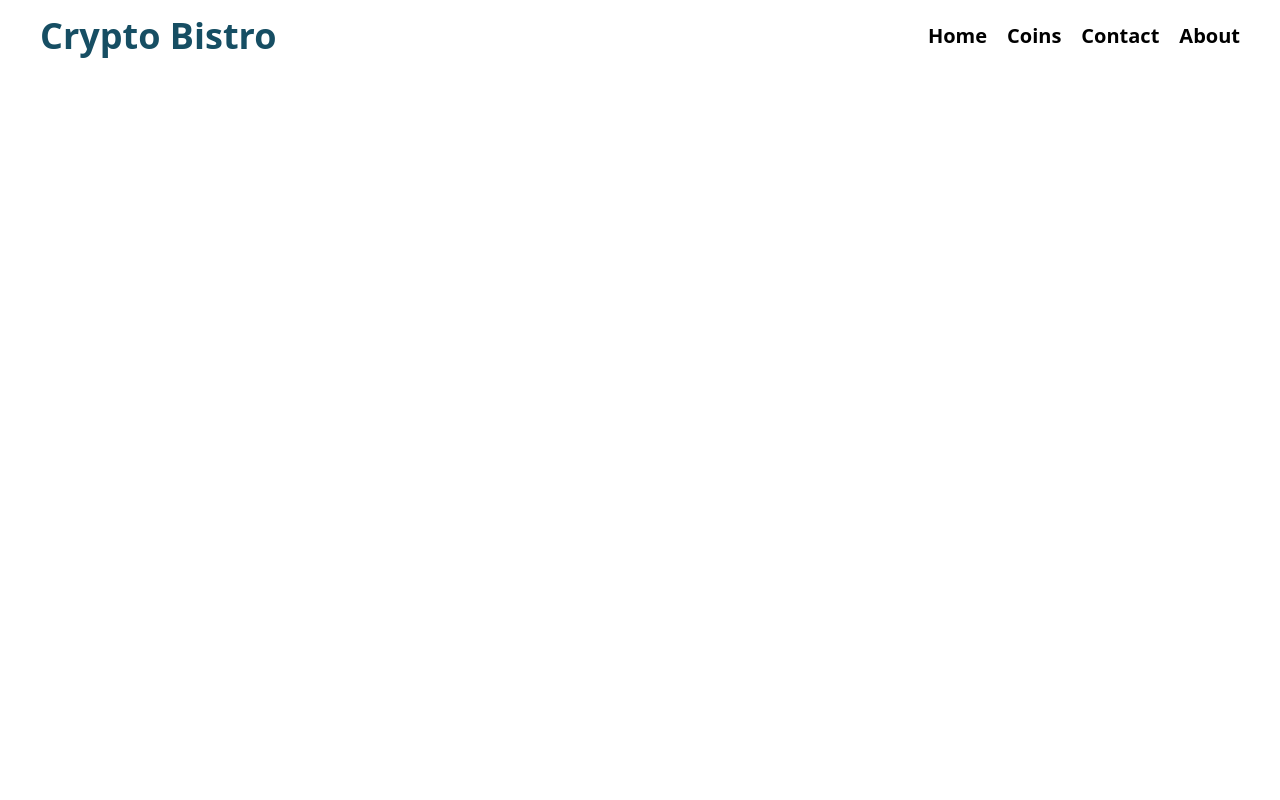
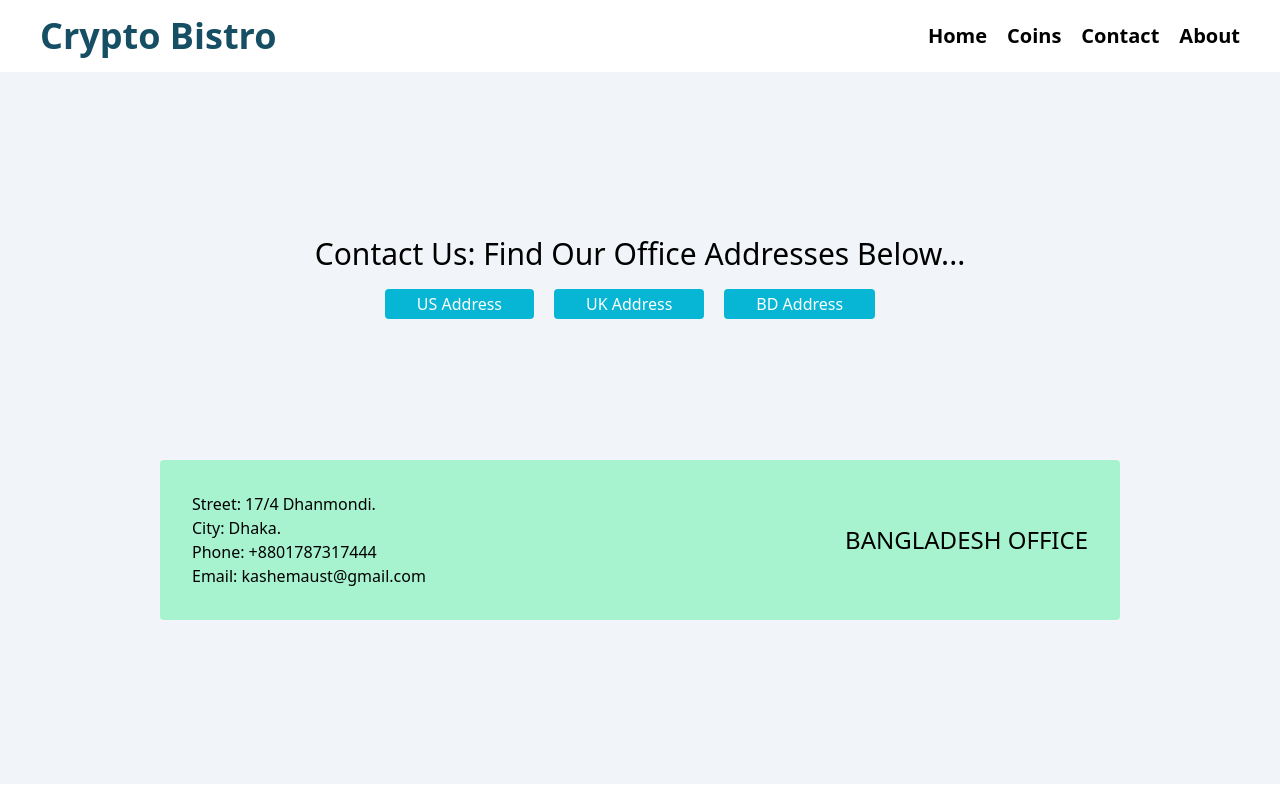
Before and after one commit to engrkashem/crypto-currency-introduction, a React (Create React App) app: page /contact/bd-address in a window 1280 px wide. Built offline with nearby package versions, Linux system fonts and the light colour scheme.

Commit message:
contact with nested route to BD US UK office by Link route dom

```diff
--- a/src/App.js
+++ b/src/App.js
@@ -1,11 +1,14 @@
 import { Route, Routes } from 'react-router-dom';
 import './App.css';
 import About from './components/About/About';
+import BDAddress from './components/BDAddress/BDAddress';
 import CoinDetails from './components/CoinDetails/CoinDetails';
 import Coins from './components/Coins/Coins';
 import Contact from './components/Contact/Contact';
 import Header from './components/Header/Header';
 import Home from './components/Home/Home';
+import UKAddress from './components/UKAddress/UKAddress';
+import USAAddress from './components/USAAddress/USAAddress';
 
 function App() {
   return (
@@ -16,7 +19,11 @@ function App() {
         <Route path='/home' element={<Home />}></Route>
         <Route path='/coins' element={<Coins />}></Route>
         <Route path='/coin-details/:id' element={<CoinDetails />} />
-        <Route path='/contact' element={<Contact />}></Route>
+        <Route path='/contact' element={<Contact />}>
+          <Route path='usa-address' element={<USAAddress />} />
+          <Route path='uk-address' element={<UKAddress />} />
+          <Route path='bd-address' element={<BDAddress />} />
+        </Route>
         <Route path='/about' element={<About />}></Route>
       </Routes>
 
--- a/src/components/About/About.js
+++ b/src/components/About/About.js
@@ -2,7 +2,7 @@ import React from 'react';
 
 const About = () => {
     return (
-        <div>
+        <div className='h-[89vh]'>
             <h2>About Page</h2>
         </div>
     );
--- /dev/null
+++ b/src/components/BDAddress/BDAddress.js
@@ -0,0 +1,17 @@
+import React from 'react';
+
+const BDAddress = () => {
+    return (
+        <div className='w-3/4 bg-emerald-200 flex justify-between items-center flex-row-reverse p-8 rounded'>
+            <h3 className='text-2xl font-medium'>BANGLADESH OFFICE</h3>
+            <div className='font-medium'>
+                <p>Street: 17/4 Dhanmondi.</p>
+                <p>City: Dhaka.</p>
+                <p>Phone: +8801787317444</p>
+                <p>Email: kashemaust@gmail.com</p>
+            </div>
+        </div>
+    );
+};
+
+export default BDAddress;
--- a/src/components/Contact/Contact.js
+++ b/src/components/Contact/Contact.js
@@ -1,10 +1,17 @@
 import React from 'react';
+import { Link, Outlet } from 'react-router-dom';
 
 const Contact = () => {
     return (
-        <div>
-            <h2>Address</h2>
-        </div>
+        <div className='h-[89vh] flex flex-col justify-center items-center'>
+            <h2 className='text-3xl font-medium mb-5'>Contact Us: Find Our Office Addresses Below...</h2>
+            <div className=' mb-36'>
+                <Link className='mr-5 bg-cyan-500 px-8 py-1 rounded text-white font-medium' to={'usa-address'}>US Address</Link>
+                <Link className='mr-5 bg-cyan-500 px-8 py-1 rounded text-white font-medium' to={'uk-address'}>UK Address</Link>
+                <Link className='mr-5 bg-cyan-500 px-8 py-1 rounded text-white font-medium' to={'bd-address'}>BD Address</Link>
+            </div>
+            <Outlet />
+        </div >
     );
 };
 
--- /dev/null
+++ b/src/components/UKAddress/UKAddress.js
@@ -0,0 +1,17 @@
+import React from 'react';
+
+const UKAddress = () => {
+    return (
+        <div className='w-3/4 bg-emerald-200 flex justify-between items-center flex-row-reverse p-8 rounded'>
+            <h3 className='text-2xl font-medium'>UK OFFICE</h3>
+            <div className='font-medium'>
+                <p>Street: Avone Street.</p>
+                <p>City: London.</p>
+                <p>Phone: +442222233333</p>
+                <p>Email: kashemaust@gmail.com</p>
+            </div>
+        </div>
+    );
+};
+
+export default UKAddress;
--- /dev/null
+++ b/src/components/USAAddress/USAAddress.js
@@ -0,0 +1,17 @@
+import React from 'react';
+
+const USAAddress = () => {
+    return (
+        <div className='w-3/4 bg-emerald-200 flex justify-between items-center flex-row-reverse p-8 rounded'>
+            <h3 className='text-2xl font-medium'>USA OFFICE</h3>
+            <div className='font-medium'>
+                <p>Street: 1203 SN Street</p>
+                <p>City: New York</p>
+                <p>Phone: +1(607)2333333</p>
+                <p>Email: kashemaust@gmail.com</p>
+            </div>
+        </div>
+    );
+};
+
+export default USAAddress;
```
